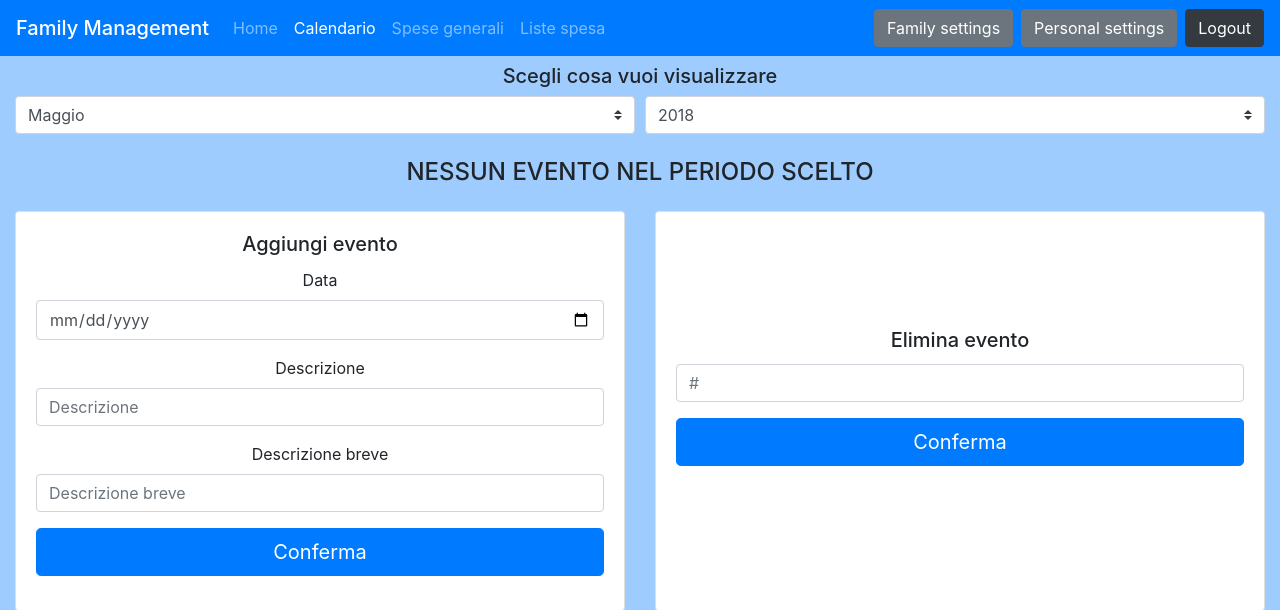
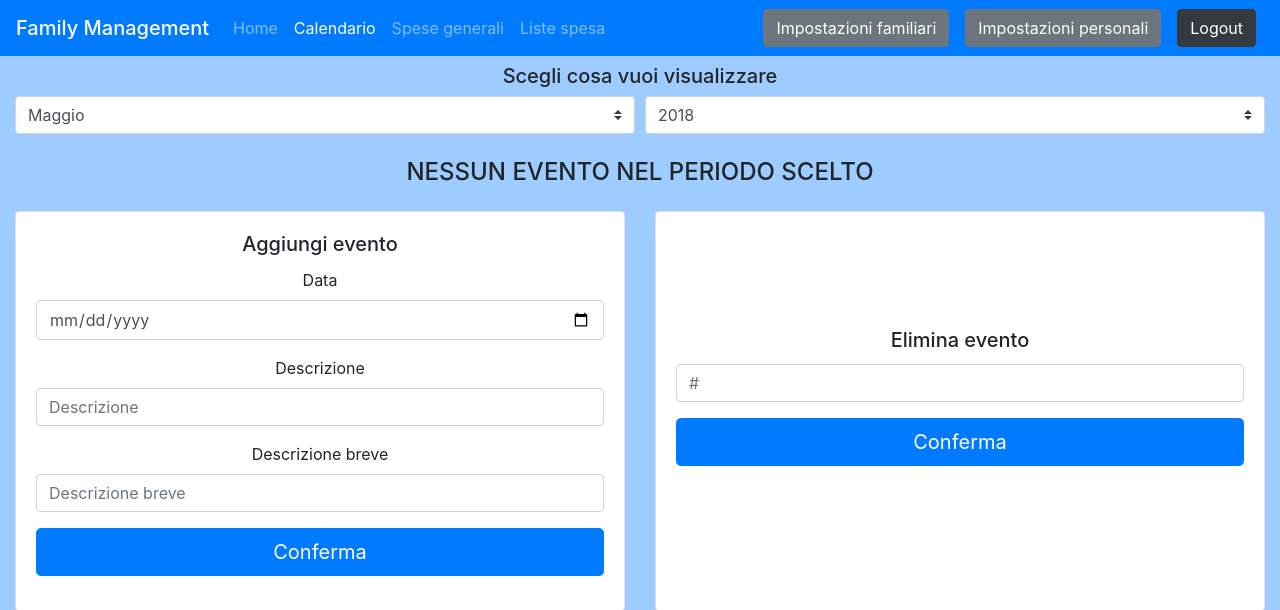
Before and after one commit to paolomazzoleni/FamilyManagement, a PHP site: page /page/actions/calendar.php in a window 1280 px wide. Shown: the top 610 px of the page. Run offline with PHP 8.4, Linux system fonts and the light colour scheme; data that the repository does not hold is empty; some libraries are stand-ins or nearby versions.

Commit message:
Fixed navbar
- From "Personal settings" to "Impostazioni personali"
- From "Family settings" to "Impostazioni familiari"
- Fixed "IP", "IF", "Logout" margins

```diff
--- a/page/_navbar.php
+++ b/page/_navbar.php
@@ -72,13 +72,13 @@
 	//bottoni fine navbar
 	echo "
 			<form class='form-inline my-lg-0' action='http://familymanagement.altervista.org/page/actions/f_settings.php'>
-				<button class='btn btn-secondary btn-md btn-block my-sm-0 mt-2 mr-2' type='submit'>Family settings</button>
+				<button class='btn btn-secondary btn-md btn-block my-sm-0 mt-2 mr-2 ml-2' type='submit'>Impostazioni familiari</button>
 			</form>
 			<form class='form-inline my-lg-0' action='http://familymanagement.altervista.org/page/actions/p_settings.php'>
-				<button class='btn btn-secondary btn-md btn-block my-sm-0 mr-2' type='submit'>Personal settings</button>
+				<button class='btn btn-secondary btn-md btn-block my-sm-0 mr-2 ml-2' type='submit'>Impostazioni personali</button>
 			</form>
 			<form class='form-inline  my-lg-0' action='http://familymanagement.altervista.org/' method='post'>
-				<button class='btn btn-dark btn-md btn-block my-sm-0' type='submit' name='logout'>Logout</button>
+				<button class='btn btn-dark btn-md btn-block my-sm-0 mr-2 ml-2' type='submit' name='logout'>Logout</button>
 			</form>
 		</div>
 	</nav>";
```
